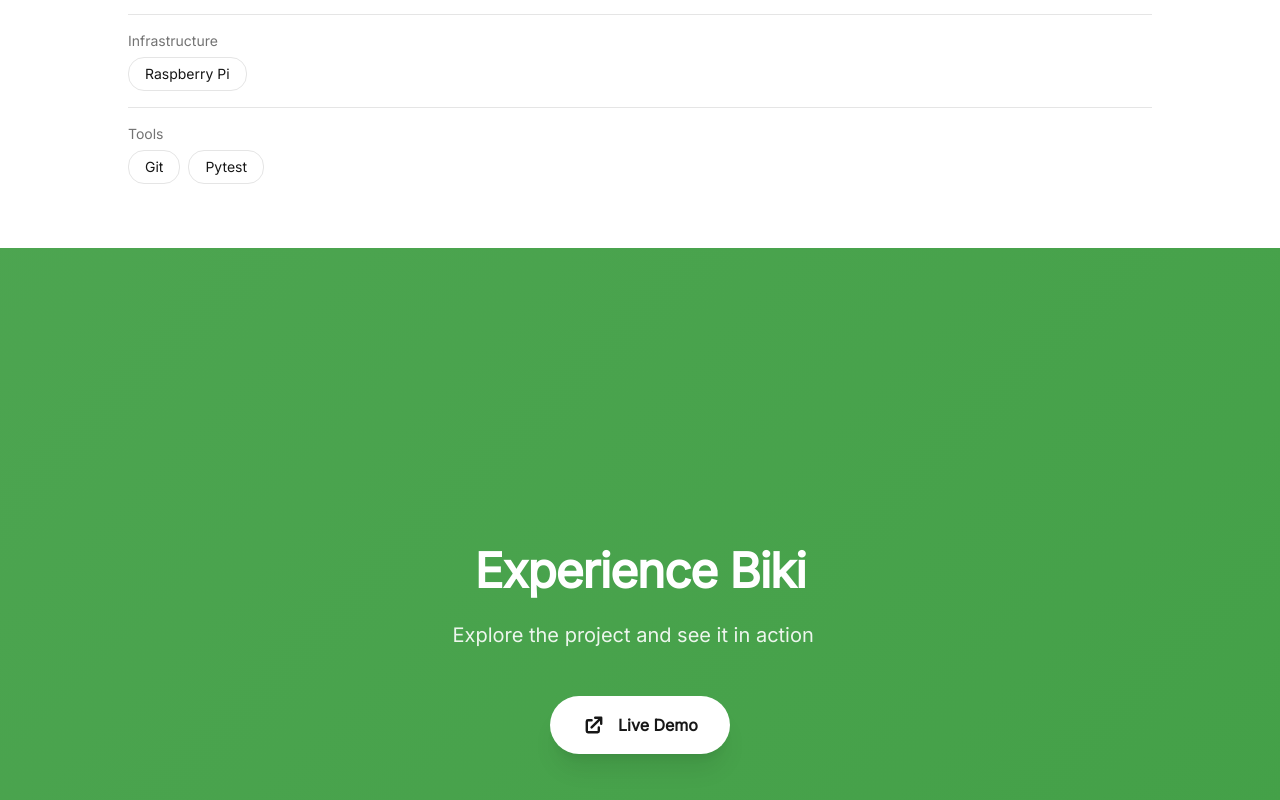
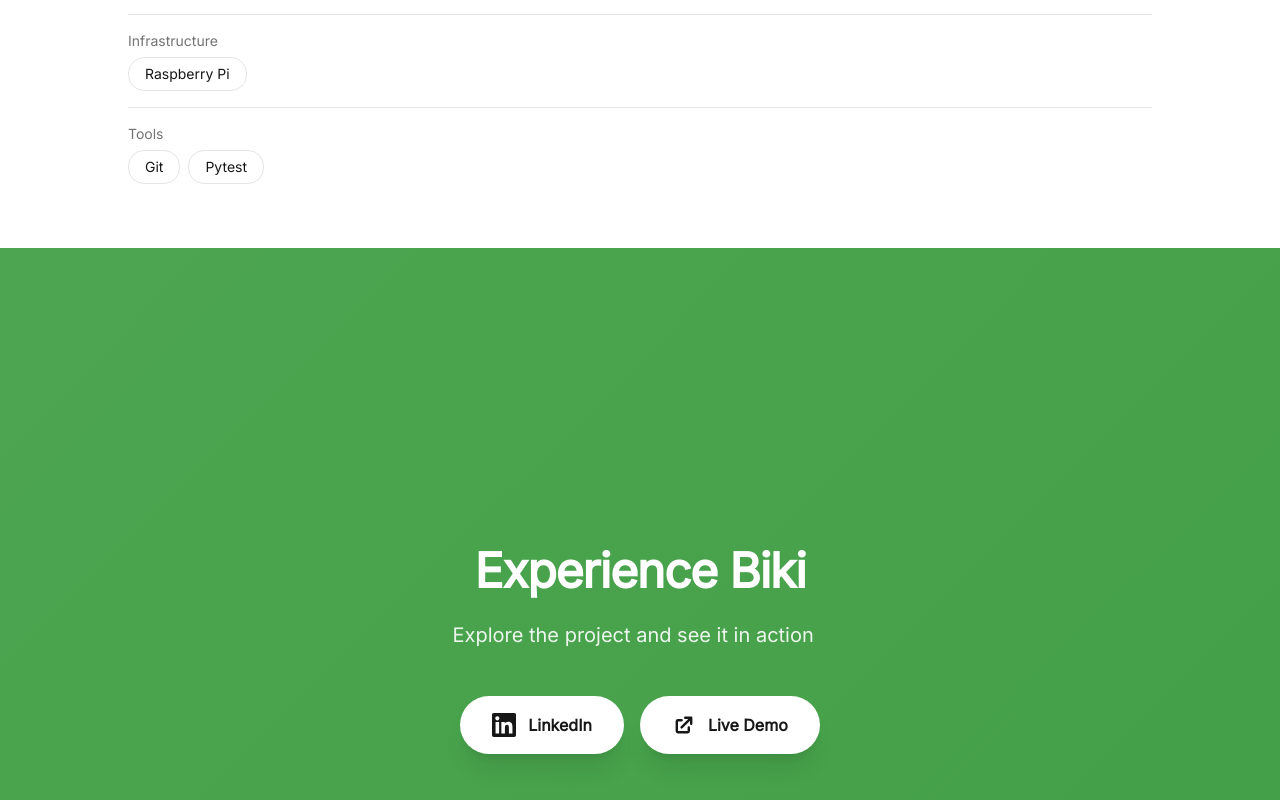
Before and after one commit to tsiandanetsianda/portfolio-website, a Next.js app: page /projects/biki in a window 1280 px wide. Shown: the part 7301-8101 px from the top of the page. Built offline with nearby package versions, Linux system fonts and the light colour scheme.

Commit message:
add LinkedIn

```diff
--- a/src/components/projects/ProjectCTA.tsx
+++ b/src/components/projects/ProjectCTA.tsx
@@ -1,7 +1,7 @@
 'use client';
 
 import { motion } from 'framer-motion';
-import { SiApple, SiGoogleplay, SiGithub, SiYoutube, SiTiktok } from 'react-icons/si';
+import { SiApple, SiGoogleplay, SiGithub, SiYoutube, SiTiktok, SiLinkedin } from 'react-icons/si';
 import { HiExternalLink, HiDocumentText } from 'react-icons/hi';
 
 interface Links {
@@ -12,6 +12,7 @@ interface Links {
   pdf?: string;
   youtube?: string;
   tiktok?: string;
+  linkedin?: string;
 }
 
 interface ProjectCTAProps {
@@ -44,6 +45,12 @@ export default function ProjectCTA({
       url: links.appStore,
       icon: <SiApple className="w-6 h-6" />,
       label: 'App Store',
+    },
+    {
+      key: 'linkedin',
+      url: links.linkedin,
+      icon: <SiLinkedin className="w-6 h-6" />,
+      label: 'LinkedIn',
     },
     {
       key: 'playStore',
--- a/src/data/projects.ts
+++ b/src/data/projects.ts
@@ -251,6 +251,8 @@ export const projects: Record<string, Project> = {
 
     links: {
       demo: 'https://drive.google.com/file/d/1xX9iK62mdQdDmDp5WSNINA8vgTs8pfB2/view?usp=drive_link',
+      linkedin:
+        'https://www.linkedin.com/posts/tsianda-netsianda-b07b41231_about-a-year-ago-i-was-diagnosed-with-malnutrition-ugcPost-7400118800790130688-RYrw?utm_source=share&utm_medium=member_desktop&rcm=ACoAADoC5PcB8y7qZfs3mVMK2RCmjvnOnYHDdZc',
     },
   },
 
```
